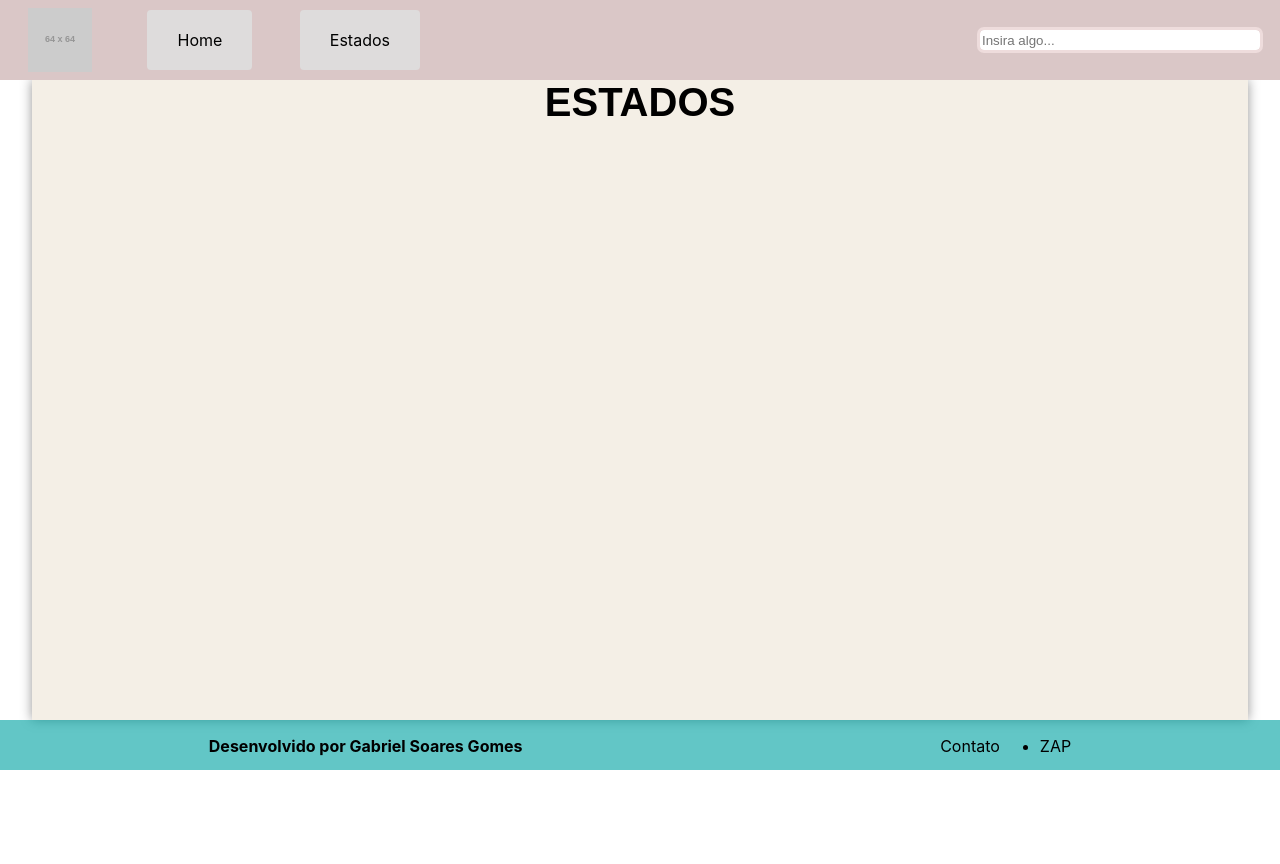
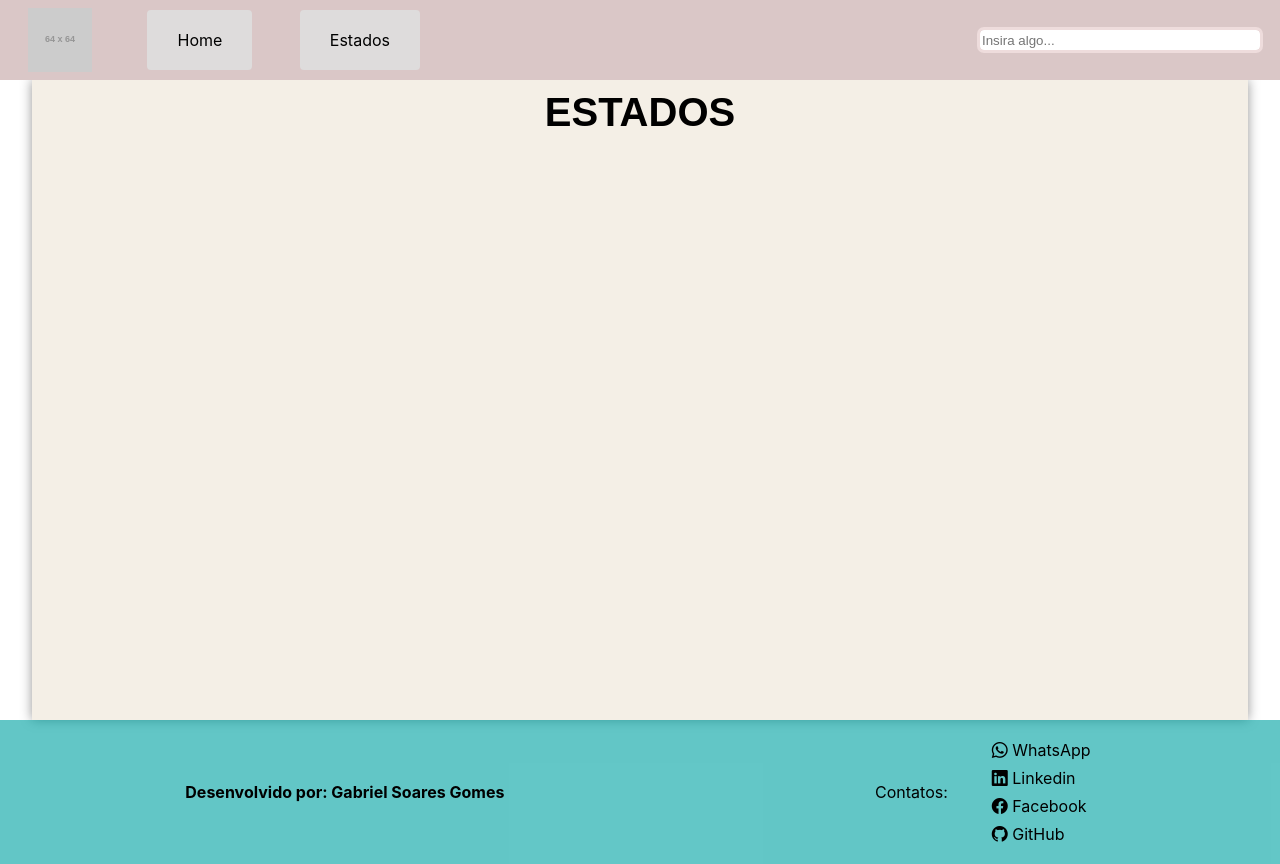
Before and after one commit to GabrielSoaresGomes/JournalCovidReactJS, a React (Create React App) app: page /estados in a window 1280 px wide. Before the commit the page ends 800 px from the top, so only its background shows below. Built offline with nearby package versions, Linux system fonts and the light colour scheme.

Commit message:
feat: Finalizando o footer

```diff
--- a/public/index.html
+++ b/public/index.html
@@ -25,6 +25,10 @@
       Learn how to configure a non-root public URL by running `npm run build`.
     -->
     <title>React App</title>
+
+    <!-- BOOTSTRAP ICONS -->
+    <link rel="stylesheet" href="https://cdn.jsdelivr.net/npm/bootstrap-icons@1.8.1/font/bootstrap-icons.css">
+
   </head>
   <body>
     <noscript>You need to enable JavaScript to run this app.</noscript>
--- a/src/components/layout/Footer/Footer.css
+++ b/src/components/layout/Footer/Footer.css
@@ -1,8 +1,8 @@
 .footer {
     display: flex;
+    align-items: center;
     justify-content: space-around;
     background-color: rgba(6, 165, 165, 0.628);
-    height: 50px;
 }
 
 .nome-desenvolvedor {
--- a/src/components/layout/Footer/FooterList/FooterList.css
+++ b/src/components/layout/Footer/FooterList/FooterList.css
@@ -1,7 +1,9 @@
 .container-footer-list {
     display: flex;
+    align-items: center;
 }
 
 .footer-list {
     display: flex;
+    flex-direction: column;
 }
--- a/src/components/layout/Footer/FooterListItem/FooterListItem.css
+++ b/src/components/layout/Footer/FooterListItem/FooterListItem.css
@@ -1,5 +1,14 @@
+.link-footer {
+    text-decoration: none;
+    color: black;
+}
+
+.link-footer:hover {
+    color: blue;
+}
+
 .footer-list-item {
     list-style: none;
-    margin: 0;
+    margin: 4px;
     padding: 0;
 }
--- a/src/components/layout/Footer/FooterListItem/index.js
+++ b/src/components/layout/Footer/FooterListItem/index.js
@@ -1,8 +1,10 @@
 import React from "react";
 
-const FooterListItem = ({texto}) => {
+import './FooterListItem.css'
+
+const FooterListItem = ({texto, simbolo="", destino="#/"}) => {
     return (
-        <li className="footer-list-item">{texto}</li>
+        <a href={destino} target="_blank" className="link-footer"><li className="footer-list-item">{simbolo} {texto}</li></a>
     )
 }
 
--- a/src/components/layout/Footer/index.js
+++ b/src/components/layout/Footer/index.js
@@ -8,9 +8,13 @@ import FooterList from "./FooterList";
 const Footer = () => {
     return(
         <footer className="footer">
-            <p className="nome-desenvolvedor">Desenvolvido por Gabriel Soares Gomes</p>
-            <FooterList texto="Contato">
-                <FooterListItem texto="ZAP" />
+            <p className="nome-desenvolvedor">Desenvolvido por: Gabriel Soares Gomes</p>
+            <FooterList texto="Contatos:">
+                <FooterListItem simbolo={<i className="bi bi-whatsapp"></i>} destino="https://api.whatsapp.com/send?phone=5524981536244" texto="WhatsApp" />
+                <FooterListItem simbolo={<i className="bi bi-linkedin"></i>} destino="https://www.linkedin.com/in/gabriel-soares-70294717b/" texto={"Linkedin"} />
+                <FooterListItem simbolo={<i className="bi bi-facebook"></i>} destino="https://www.facebook.com/profile.php?id=100005183915568" texto={"Facebook"} />
+                <FooterListItem simbolo={<i className="bi bi-github"></i>} destino="https://github.com/GabrielSoaresGomes" texto="GitHub"  />
+
             </FooterList>
         </footer>
     )
--- a/src/components/layout/Headings/H1/H1.css
+++ b/src/components/layout/Headings/H1/H1.css
@@ -3,4 +3,5 @@
     font-size: 2.5em;
     font-family: sans-serif;
     margin: 0;
+    padding: 10px 0;
 }
```
Also changed, not shown: 1 other file (tests, documents, lock files or other folders).
